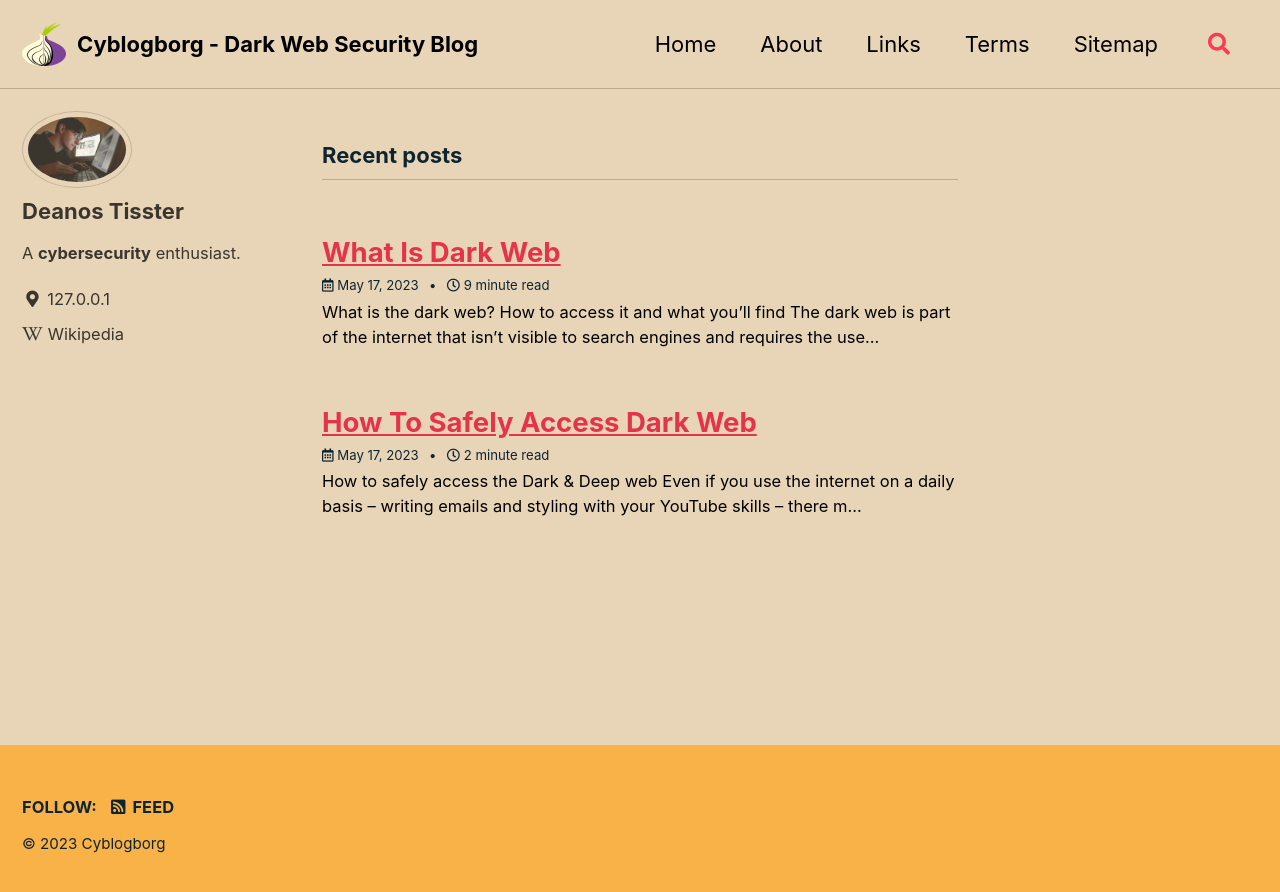
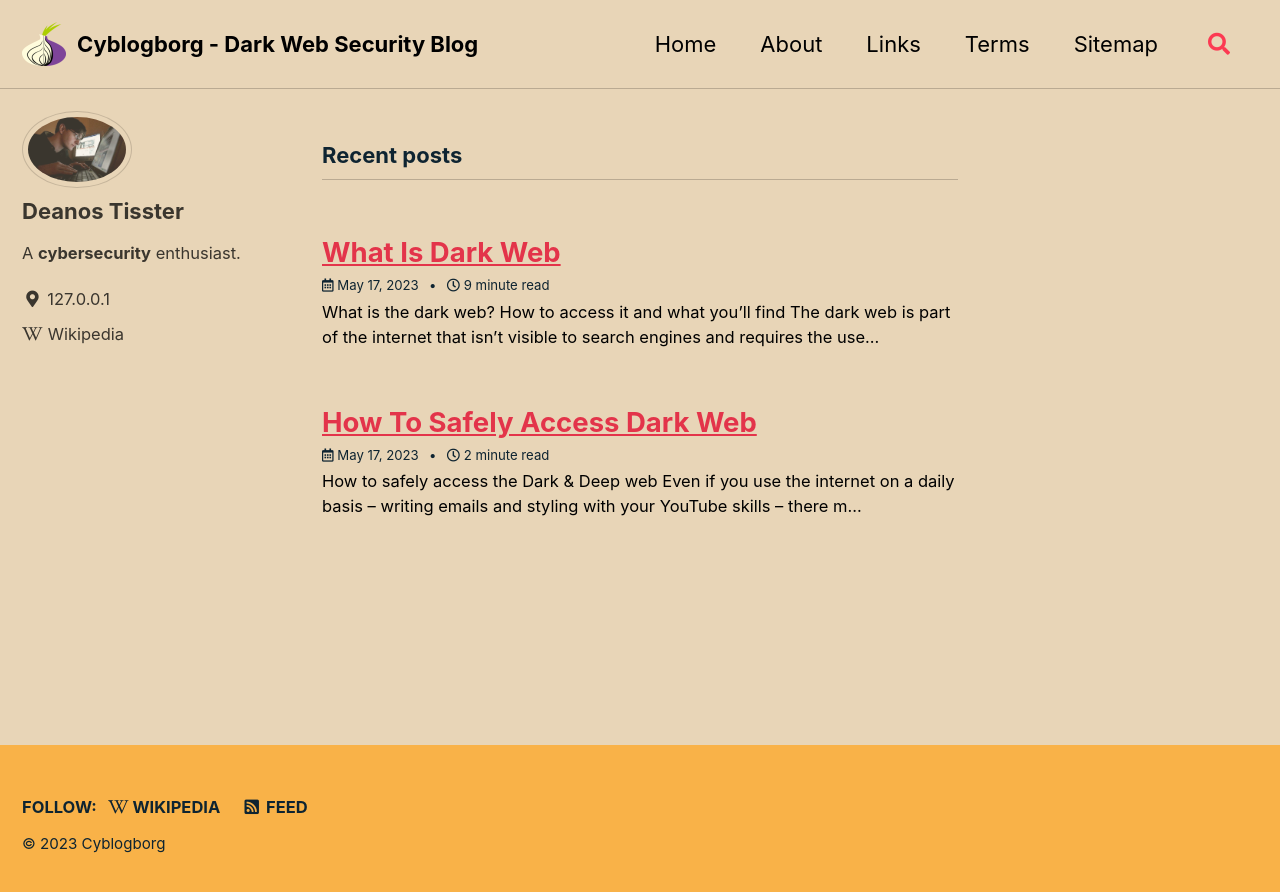
Before and after one commit to jekylldarkdev/mywebsite, a Jekyll site: the page built from index.html, in a window 1280 px wide. Shown: the top 892 px of the page. Built offline with Jekyll 4.4.1, drawn with Linux system fonts in a browser that asks for light colours; cached includes are drawn as plain includes; the list of posts is cut into pages by our own code.

Commit message:
Update _config.yml

```diff
--- a/_config.yml
+++ b/_config.yml
@@ -134,6 +134,9 @@ author:
 # Site Footer
 footer:
   links:
+    - label: "Wikipedia"
+      icon: "fab fa-fw fa-wikipedia-w"
+      url: "https://en.wikipedia.org/wiki/Tor_(network)"
     - label: "Twitter"
       icon: "fab fa-fw fa-twitter-square"
       # url:
```
